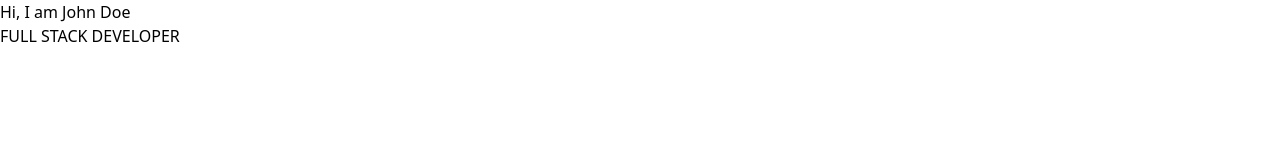
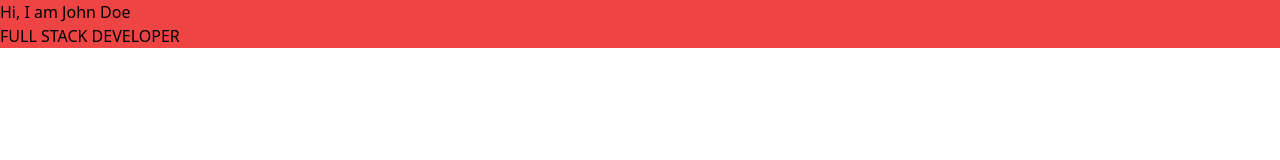
Before and after one commit to badshab454/Tailwind-1-DSC, a website: page src/index.html in a window 1280 px wide. Drawn offline with Linux system fonts and the light colour scheme.

Commit message:
images added

```diff
--- a/src/index.html
+++ b/src/index.html
@@ -6,7 +6,7 @@
     <link href="/dist/output.css" rel="stylesheet" />
   </head>
   <body>
-    <section class="hero_section">
+    <section class="bg-red-500">
       <div class="text_container">
         <h2><span class="lg_text">Hi,</span> I am John Doe</h2>
         <h1 class="lg_text">FULL STACK DEVELOPER</h1>
```
Also changed, not shown: dist/output.css, src/images/developer.png (added), src/images/mobile.png (added), src/images/uiux.png (added), src/images/web.png (added).
